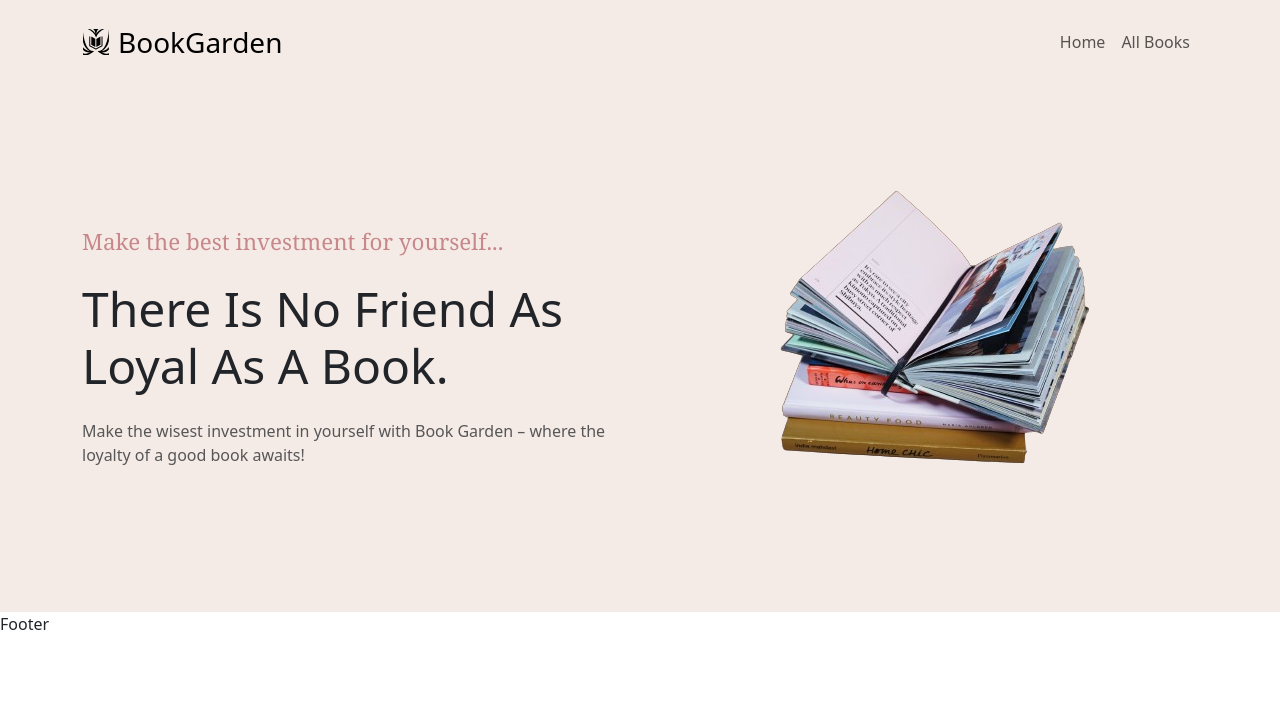
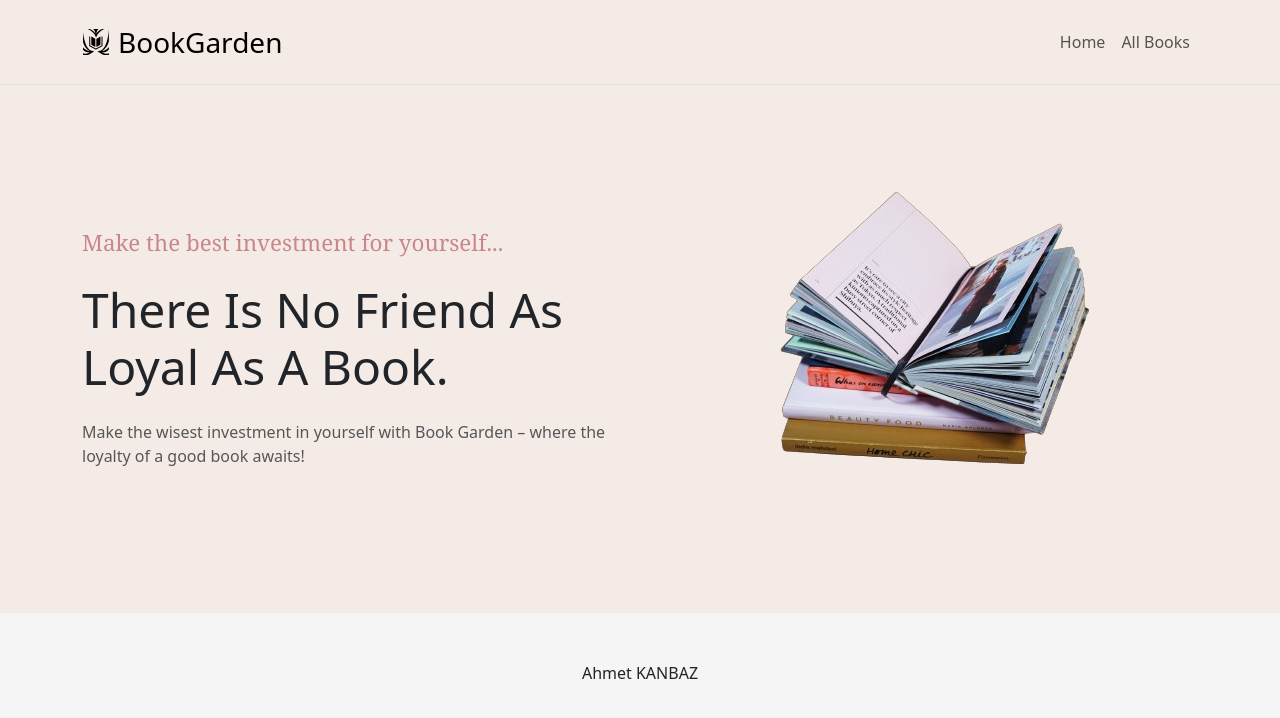
Before and after one commit to ahmetkanbaz/BookGarden, a React (Vite) app in the folder bookgarden/: page / in a window 1280 px wide. Shown: the top 718 px of the page. Built offline with nearby package versions, Linux system fonts and the light colour scheme.

Commit message:
BookGarden-GlobalStyle

```diff
--- a/bookgarden/src/App.jsx
+++ b/bookgarden/src/App.jsx
@@ -1,3 +1,4 @@
+import { GlobalStyle } from "./GlobalStyle/GlobalStyle";
 import Footer from "./components/Footer/Footer";
 import Header from "./components/Header/Header";
 import Router from "./routes/Router";
@@ -5,6 +6,7 @@ import Router from "./routes/Router";
 function App() {
   return (
     <>
+      <GlobalStyle />
       <Header />
       <Router />
       <Footer />
--- /dev/null
+++ b/bookgarden/src/GlobalStyle/GlobalStyle.js
@@ -0,0 +1,13 @@
+import { createGlobalStyle } from "styled-components";
+
+export const GlobalStyle = createGlobalStyle `
+  * {
+    margin: 0;
+    padding: 0;
+    box-sizing: border-box;
+  }
+
+  body {
+    background-color: #F5F5F5;
+  }
+`;
--- a/bookgarden/src/components/Footer/Footer.jsx
+++ b/bookgarden/src/components/Footer/Footer.jsx
@@ -1,6 +1,10 @@
 const Footer = () => {
   return (
-    <div>Footer</div>
+    <footer>
+      <div className="py-5">
+        <p className="text-center mb-0">Ahmet KANBAZ</p>
+      </div>
+    </footer>
   )
 }
 
--- a/bookgarden/src/components/Header/Header.jsx
+++ b/bookgarden/src/components/Header/Header.jsx
@@ -4,7 +4,7 @@ import {CustomNavbar} from './HeaderStyle'
 
 const Header = () => {
   return (
-    <CustomNavbar className="navbar navbar-expand-lg py-3 sticky-top">
+    <CustomNavbar className="navbar navbar-expand-lg py-3 sticky-top border-bottom">
   <div className="container">
     <Link className="navbar-brand d-flex align-items-center gap-2 fs-3" to='/'><GiBookAura />BookGarden</Link>
     <button className="navbar-toggler" type="button" data-bs-toggle="collapse" data-bs-target="#bookGardenNavbar" aria-controls="bookGardenNavbar" aria-expanded="false" aria-label="Toggle navigation">
```
